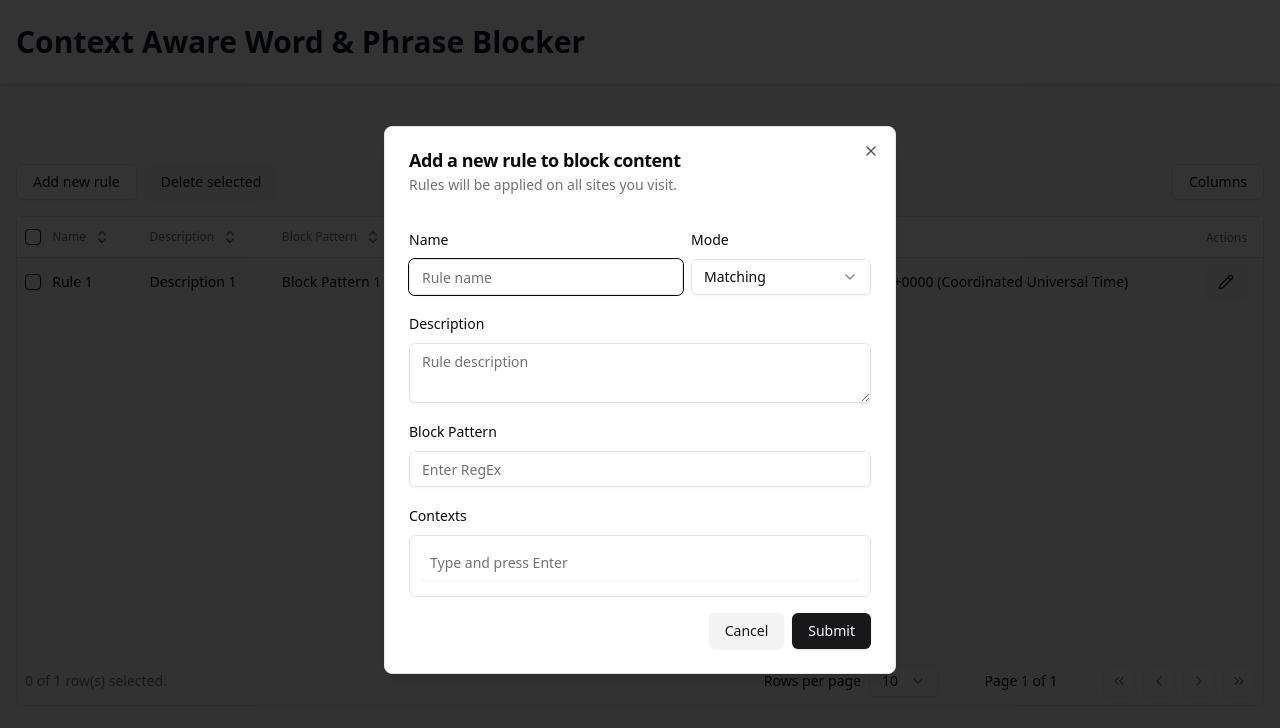
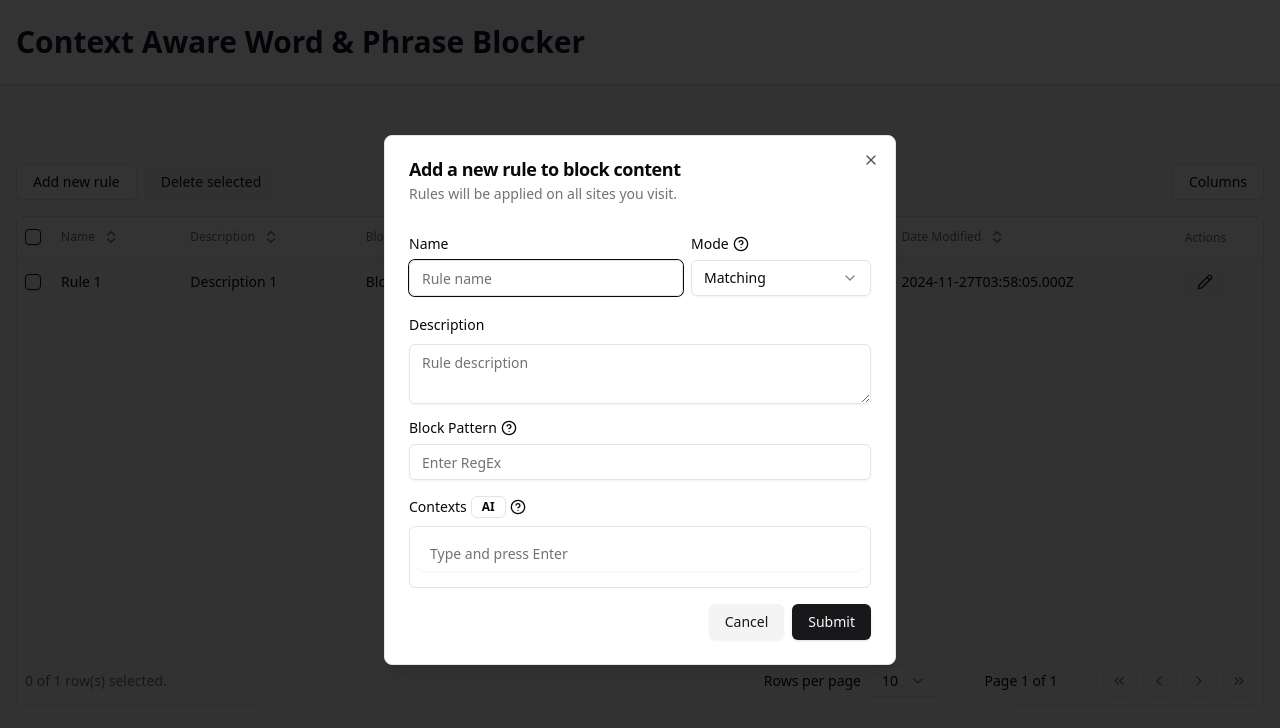
Before and after one commit to con-dog/context-aware-pattern-blocker, a React (Vite) app: page / in a window 1280 px wide. Both pictures are taken after a click on the button "Add new rule". Shown: the top 728 px of the page. Built offline with nearby package versions, Linux system fonts and the light colour scheme.

Commit message:
form now has tooltips

```diff
--- a/src/app.tsx
+++ b/src/app.tsx
@@ -15,7 +15,7 @@ function getData(): Rule[] {
 			blockPattern: "Block Pattern 1",
 			blockMode: "Matching",
 			contexts: ["Context 1", "Context 2"],
-			dateModified: new Date(),
+			dateModified: new Date().toISOString(),
 		},
 
 		// ...
--- a/src/components/create-rule-form.tsx
+++ b/src/components/create-rule-form.tsx
@@ -1,10 +1,12 @@
 import { ruleFormSchema } from "@/schemas/rule-form-schema";
 import { useRulesStore } from "@/stores/rules-store";
 import { zodResolver } from "@hookform/resolvers/zod";
+import { CircleHelp } from "lucide-react";
 import { useForm } from "react-hook-form";
 import { v4 as uuidv4 } from "uuid";
 import type { z } from "zod";
 import ArrayInput from "./array-input";
+import { Badge } from "./ui/badge";
 import { Button } from "./ui/button";
 import { DialogFooter } from "./ui/dialog";
 import {
@@ -24,6 +26,7 @@ import {
 	SelectValue,
 } from "./ui/select";
 import { Textarea } from "./ui/textarea";
+import { Tooltip, TooltipContent, TooltipTrigger } from "./ui/tooltip";
 
 export function isValidRegex(pattern: string) {
 	if (!pattern) return false;
@@ -72,13 +75,16 @@ export const CreateRuleForm: React.FC = () => {
 						</FormItem>
 					)}
 				/>
-				<div className="flex gap-2">
+				<div className="flex items-center gap-2">
 					<FormField
 						control={form.control}
 						name="name"
 						render={({ field }) => (
 							<FormItem className="flex-1">
-								<FormLabel>Name</FormLabel>
+								<FormLabel className="flex items-center">
+									<span>Name</span>
+									<CircleHelp className="w-4 h-4 opacity-0" />
+								</FormLabel>
 								<FormControl>
 									<Input type="text" placeholder="Rule name" {...field} />
 								</FormControl>
@@ -90,7 +96,21 @@ export const CreateRuleForm: React.FC = () => {
 						name="blockMode"
 						render={({ field }) => (
 							<FormItem>
-								<FormLabel>Mode</FormLabel>
+								<FormLabel className="flex items-center gap-1">
+									<span>Mode</span>
+									<Tooltip>
+										<TooltipTrigger>
+											<CircleHelp className="w-4 h-4" />
+										</TooltipTrigger>
+										<TooltipContent>
+											<p>'Matching' only blocks the exact matched text.</p>
+											<p>
+												'Surrounding' blocks the entire sentence containing the
+												match.
+											</p>
+										</TooltipContent>
+									</Tooltip>
+								</FormLabel>
 								<FormControl>
 									<Select
 										value={field.value}
@@ -131,7 +151,20 @@ export const CreateRuleForm: React.FC = () => {
 					name="blockPattern"
 					render={({ field }) => (
 						<FormItem>
-							<FormLabel>Block Pattern</FormLabel>
+							<FormLabel className="flex items-center">
+								<span className="mr-1">Block Pattern</span>
+								<Tooltip>
+									<TooltipTrigger>
+										<CircleHelp className="w-4 h-4" />
+									</TooltipTrigger>
+									<TooltipContent>
+										<p>
+											Regular expression (regex) pattern to match text you want
+											to block
+										</p>
+									</TooltipContent>
+								</Tooltip>
+							</FormLabel>
 							<FormControl>
 								<Input type="text" placeholder="Enter RegEx" {...field} />
 							</FormControl>
@@ -144,7 +177,24 @@ export const CreateRuleForm: React.FC = () => {
 					name="contexts"
 					render={({ field }) => (
 						<FormItem>
-							<FormLabel>Contexts</FormLabel>
+							<FormLabel className="flex items-center">
+								<span>Contexts</span>
+								<Badge variant="outline" className="ml-1">
+									AI
+								</Badge>
+								<Tooltip>
+									<TooltipTrigger>
+										<CircleHelp className="w-4 h-4 ml-1" />
+									</TooltipTrigger>
+									<TooltipContent>
+										<p>
+											In what paragraph contexts should the Rule be applied?
+											(e.g.: 'alcohol, politics')
+										</p>
+										<p>Powered by a context-aware local LLM</p>
+									</TooltipContent>
+								</Tooltip>
+							</FormLabel>
 							<FormControl>
 								<ArrayInput field={field} />
 							</FormControl>
--- /dev/null
+++ b/src/components/ui/badge.tsx
@@ -0,0 +1,36 @@
+import { type VariantProps, cva } from "class-variance-authority";
+import type * as React from "react";
+
+import { cn } from "@/lib/utils";
+
+const badgeVariants = cva(
+	"inline-flex items-center rounded-md border px-2.5 py-0.5 text-xs font-semibold transition-colors focus:outline-none focus:ring-2 focus:ring-ring focus:ring-offset-2",
+	{
+		variants: {
+			variant: {
+				default:
+					"border-transparent bg-primary text-primary-foreground shadow hover:bg-primary/80",
+				secondary:
+					"border-transparent bg-secondary text-secondary-foreground hover:bg-secondary/80",
+				destructive:
+					"border-transparent bg-destructive text-destructive-foreground shadow hover:bg-destructive/80",
+				outline: "text-foreground",
+			},
+		},
+		defaultVariants: {
+			variant: "default",
+		},
+	},
+);
+
+export interface BadgeProps
+	extends React.HTMLAttributes<HTMLDivElement>,
+		VariantProps<typeof badgeVariants> {}
+
+function Badge({ className, variant, ...props }: BadgeProps) {
+	return (
+		<div className={cn(badgeVariants({ variant }), className)} {...props} />
+	);
+}
+
+export { Badge, badgeVariants };
```
